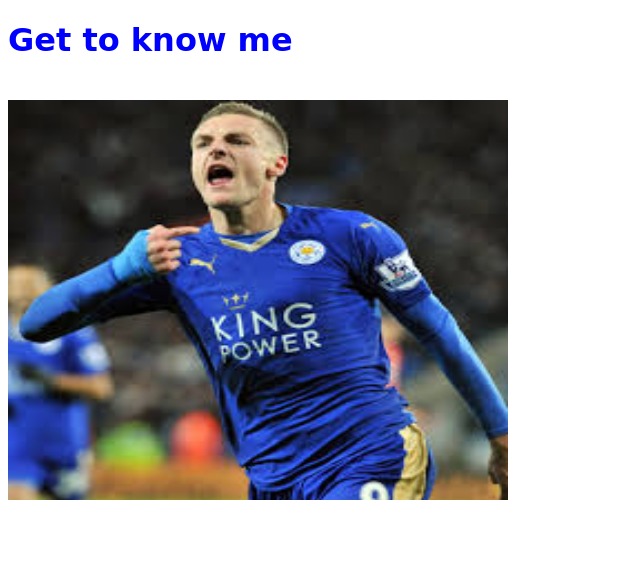
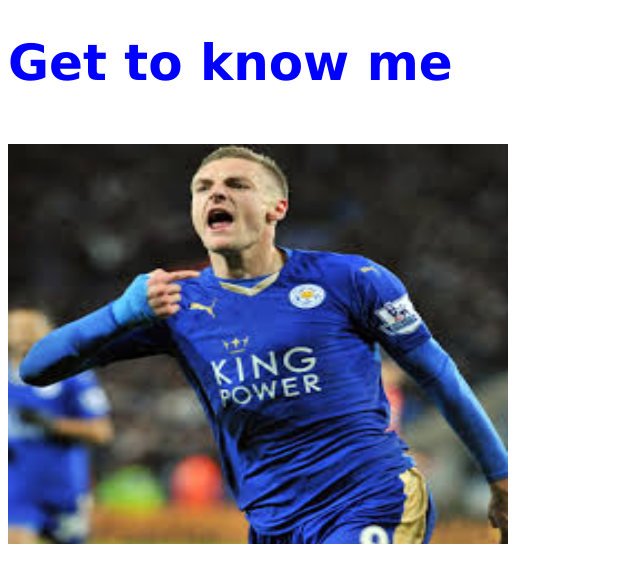
Before and after one commit to Thomas-Daly1211/Thomas, a plain HTML site: page index.html in a window 1280 px wide. Shown: the whole page, without its empty margins (0-640 px from the left). Drawn offline with Linux system fonts and the light colour scheme.

Commit message:
Update style.css

```diff
--- a/style.css
+++ b/style.css
@@ -5,5 +5,5 @@
 
 .title {
   color: blue;
-  font-family: cursive;
+  font-size: 50Px;
 }
```
